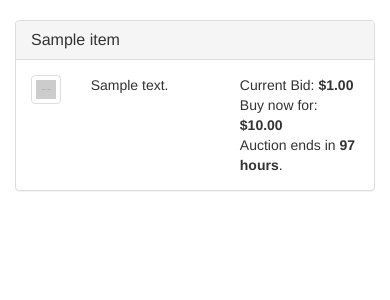
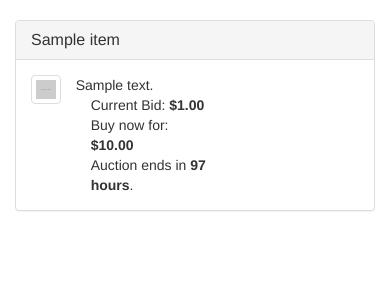
Before and after one commit to gnarizzy/circa, a Django app: page / in a window 390 px wide. Shown: the part 137-437 px from the top of the page. Run offline with Django 3.2, Linux system fonts and the light colour scheme; tables that the repository leaves empty hold one stand-in row (values such as "Sample post"); grey boxes labelled with a size stand in for pictures from a placeholder-image service; some libraries are stand-ins or nearby versions.

Commit message:
Testing to see if this omits description on mobile, and how that looks

```diff
--- a/circa/templates/index.html
+++ b/circa/templates/index.html
@@ -38,7 +38,7 @@
                                              <img src="http://placehold.it/75x75" alt="...">
                                          </a>
                                      </div>
-                                     <div class="col-xs-5 col-md-7">
+                                     <div class="col-xs-0 col-md-7">
                                        {{ item.description }}
                                       </div>
                                       <div class ="col-xs-5 col-md-3">
```
